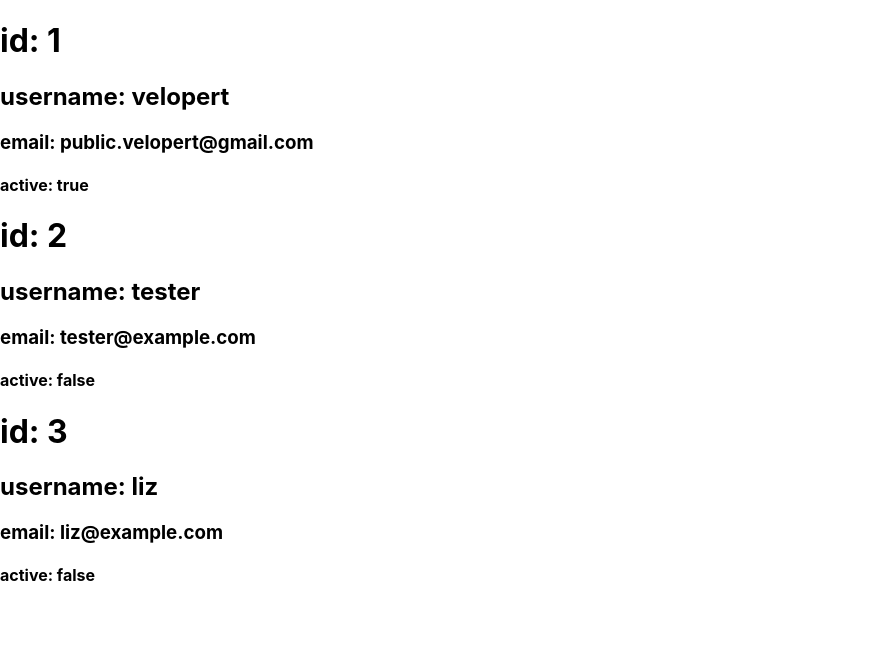
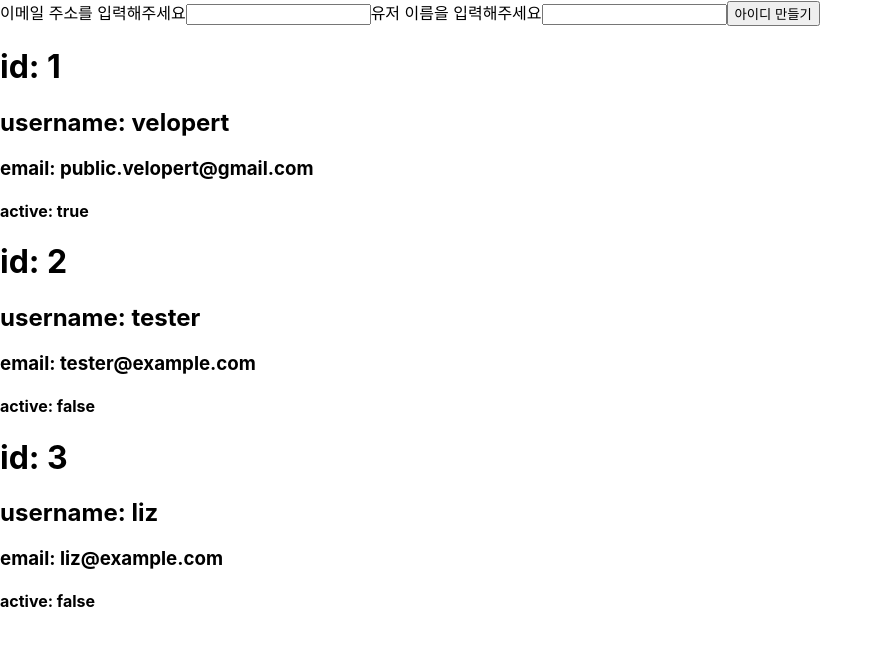
Before and after one commit to hoon2hooni/learn-useRef-useMemo-useReducer, a React (Create React App) app: page / in a window 1280 px wide. Shown: the top 646 px of the page, without its empty margins (0-883 px from the left). Built offline with nearby package versions, Linux system fonts and the light colour scheme.

Commit message:
feat: make input component for create a user

```diff
--- a/src/App.tsx
+++ b/src/App.tsx
@@ -1,4 +1,5 @@
 import React, { useRef, useReducer, Dispatch } from "react";
+import Inputs from "./components/Inputs";
 import Users from "./components/Users";
 import initialState, { State, User } from "./constants/initialState";
 import users from "./constants/users";
@@ -13,7 +14,7 @@ type Action =
   | { type: "CREATE_A_USER"; payload: User }
   | { type: "DELETE_A_USER"; payload: number };
 
-type AppDispatch = Dispatch<Action>;
+export type AppDispatch = Dispatch<Action>;
 interface IContext {
   state: State;
   dispatch: AppDispatch;
@@ -70,8 +71,10 @@ const appReducer = (state: State, action: Action) => {
 
 function App() {
   const [state, dispatch] = useReducer(appReducer, initialState);
+
   return (
     <>
+      <Inputs dispatch={dispatch} />
       <Users users={state.users} />
     </>
   );
--- /dev/null
+++ b/src/components/Inputs.tsx
@@ -0,0 +1,21 @@
+import React from "react";
+import { AppDispatch } from "../App";
+const EMAIL_ADDRESS = "email_address";
+const USERNAME = "username";
+const Inputs: React.FC<{ dispatch: AppDispatch }> = ({ dispatch }) => {
+  return (
+    <form>
+      <label htmlFor={EMAIL_ADDRESS}>
+        <span>이메일 주소를 입력해주세요</span>
+      </label>
+      <input id={EMAIL_ADDRESS} />
+      <label htmlFor={USERNAME}>
+        <span>유저 이름을 입력해주세요</span>
+      </label>
+      <input id={USERNAME}></input>
+      <button>아이디 만들기 </button>
+    </form>
+  );
+};
+
+export default Inputs;
```
